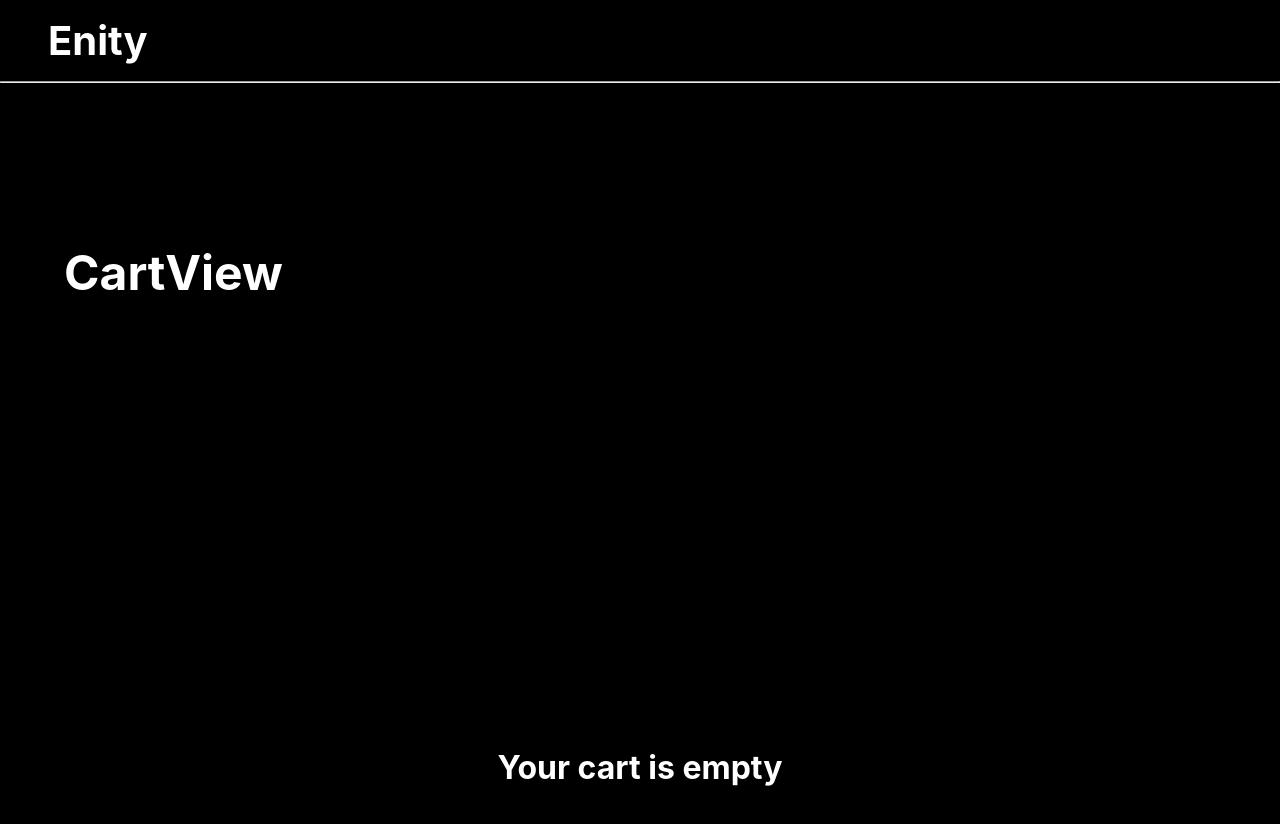
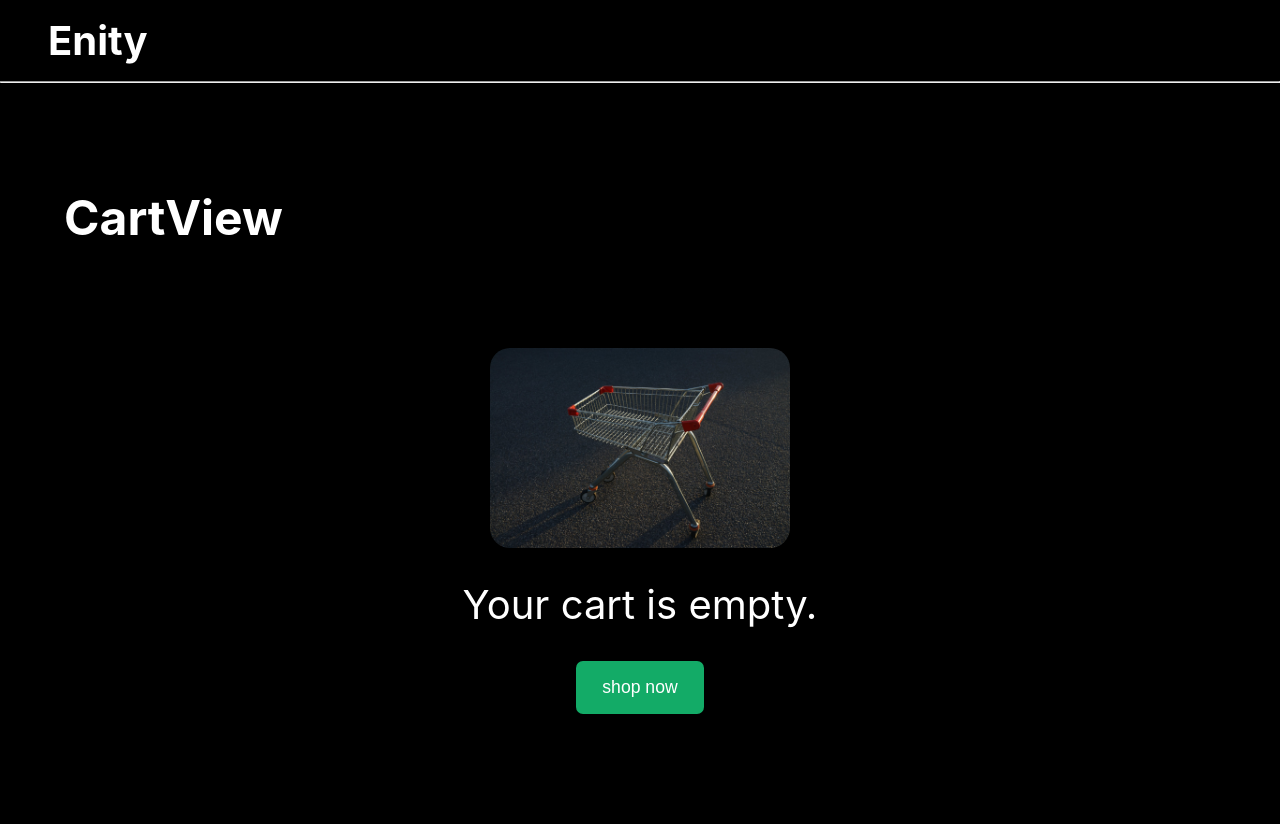
Before and after one commit to SUNKUMARM/E-Commerce, a React (Create React App) app: page /Cart in a window 1280 px wide. Shown: the top 824 px of the page. Built offline with nearby package versions, Linux system fonts and the light colour scheme.

Commit message:
cart page upgrade

```diff
--- a/src/components/navbar/NavBar.jsx
+++ b/src/components/navbar/NavBar.jsx
@@ -41,9 +41,7 @@ const NavBar = () => {
           <Link to="/about" smooth={true} duration={500}>
             About
           </Link>
-          <Link to="/products" smooth={true} duration={500}>
-            Products
-          </Link>
+          <div onClick={() => navigator("/products")}>Products</div>
           <Link to="/contact" smooth={true} duration={500}>
             Contact
           </Link>
@@ -69,9 +67,7 @@ const NavBar = () => {
           <Link to="/about" smooth={true} duration={500}>
             About
           </Link>
-          <Link to="/products" smooth={true} duration={500}>
-            Products
-          </Link>
+          <div onClick={() => navigator("/products")}>Products</div>
           <Link to="/contact" smooth={true} duration={500}>
             Contact
           </Link>
@@ -81,9 +77,9 @@ const NavBar = () => {
             </p>
             <p>Login</p>
           </div>
-          <div className="button flex">
+          <div className="button flex" onClick={() => navigator("/cart")}>
             <p>
-              <FaShoppingCart size={20} onClick={() => navigator("/cart")} />
+              <FaShoppingCart size={20} />
             </p>
             <p>Cart</p>
           </div>
--- a/src/pages/branding/Branding.jsx
+++ b/src/pages/branding/Branding.jsx
@@ -40,7 +40,7 @@ const Branding = () => {
         <p>VIEW ALL COLLECTIONS</p>
         <BsArrowRight
           className="branding-icon"
-          onClick={() => navigator("/")}
+          onClick={() => navigator("/products")}
         />
       </div>
     </div>
--- a/src/pages/cart/CartView.jsx
+++ b/src/pages/cart/CartView.jsx
@@ -2,6 +2,7 @@ import React from "react";
 import { useSelector } from "react-redux";
 import "./cart.css";
 import { useNavigate } from "react-router-dom";
+import empty from "../../assets/empty.jpg";
 
 const CartView = () => {
   const cartState = useSelector((store) => store.cartReducer);
@@ -9,7 +10,7 @@ const CartView = () => {
 
   return (
     <div name="/cart">
-      <h5 className="login-logo" onClick={() => navigator("/")}>
+      <h5 className="login-logo" onClick={() => navigator("/products")}>
         Enity
       </h5>
       <hr />
@@ -45,7 +46,11 @@ const CartView = () => {
           ))}
         </ul>
         {cartState.cartItems.length === 0 ? (
-          <h1>Your cart is empty</h1>
+          <p className="empty">
+            <img src={empty} alt="" />
+            Your cart is empty.
+            <button>shop now</button>
+          </p>
         ) : (
           <h1 className="cart-title">Grand Total : {cartState?.total}</h1>
         )}
--- a/src/pages/cart/cart.css
+++ b/src/pages/cart/cart.css
@@ -39,7 +39,26 @@
 .cart-center > h3 {
   font-size: 0.8rem;
 }
-
+.empty {
+  display: grid;
+  place-items: center;
+  font-size: 1.1rem;
+}
+.empty > img {
+  width: 220px;
+  border-radius: 20px;
+  margin-bottom: 2rem;
+}
+.empty > button {
+  border: none;
+  padding: 0.7rem;
+  font-weight: 400;
+  border-radius: 7px;
+  background: #13ab67;
+  font-size: 0.9rem;
+  color: white;
+  margin-top: 2rem;
+}
 @media (min-width: 860px) {
   .cart-img {
     height: 300px;
@@ -67,6 +86,18 @@
     font-size: 3rem;
     justify-self: flex-start;
   }
-  .subTotal {
+  .empty {
+    font-size: 2.5rem;
+    position: relative;
+    bottom: 8rem;
+  }
+  .empty > img {
+    width: 300px;
+  }
+  .empty > button {
+    padding: 1rem;
+    font-size: 1.1rem;
+    font-weight: 500;
+    width: 8rem;
   }
 }
--- a/src/pages/products/Products.jsx
+++ b/src/pages/products/Products.jsx
@@ -2,8 +2,12 @@ import React, { useEffect, useState } from "react";
 import "./products.css";
 import Layout from "../layout/Layout";
 import { datas } from "../../components/source/source";
+import { FaShoppingCart } from "react-icons/fa";
+import { useNavigate } from "react-router-dom";
+import Contact from "../contact/Contact";
 
 const Products = () => {
+  const navigator = useNavigate();
   const [product, setProduct] = useState(datas);
   const [multiGender, setMultiGender] = useState([]);
   const [categories, setCategories] = useState([]);
@@ -28,6 +32,15 @@ const Products = () => {
 
   return (
     <div name="/products">
+      <div className="products-nav">
+        <h5 className="logo" onClick={() => navigator("/")}>
+          Enity
+        </h5>
+        <div className="cart" onClick={() => navigator("/cart")}>
+          <FaShoppingCart />
+          <p>Cart</p>
+        </div>
+      </div>
       <h1 className="title">Latest Collections</h1>
       <hr />
       <br />
@@ -67,6 +80,7 @@ const Products = () => {
           <Layout products={finalProduct} />
         </div>
       </div>
+      <Contact />
     </div>
   );
 };
--- a/src/pages/products/products.css
+++ b/src/pages/products/products.css
@@ -3,7 +3,8 @@
   text-align: center;
   font-size: 2rem;
   font-weight: 700;
-  margin: 4rem 2rem;
+  padding: 2rem;
+  padding-top: 5rem;
 }
 .component-one {
   display: flex;
@@ -38,16 +39,47 @@
   gap: 2rem;
   grid-template-columns: repeat(auto-fit, minmax(200px, 1fr));
 }
+.products-nav {
+  position: fixed;
+  background-color: black;
+  top: 0;
+  width: 100%;
+  color: white;
+  font-size: 1.1rem;
+  display: flex;
+  justify-content: center;
+  align-items: center;
+  gap: 2rem;
+  padding: 0.5rem;
+}
+.cart {
+  display: flex;
+  align-items: center;
+  cursor: pointer;
+  gap: 7px;
+}
+.logo {
+  cursor: pointer;
+  font-size: 1.1rem;
+}
+@media (min-width: 860px) {
+  .products-nav {
+    gap: 5rem;
+  }
+  .logo {
+    font-size: 2rem;
+  }
+  .cart {
+    font-size: 1.8rem;
+  }
 
-@media (min-width: 860px) {
   .title {
-    position: relative;
     color: white;
     text-align: center;
     font-size: 4rem;
     font-weight: 700;
-    bottom: 6rem;
-    /* margin-bottom: 9rem; */
+    padding-top: 7rem;
+    margin-bottom: 2rem;
   }
   .products-container {
     padding: 1rem;
```
Also changed, not shown: src/assets/empty.jpg (added).
